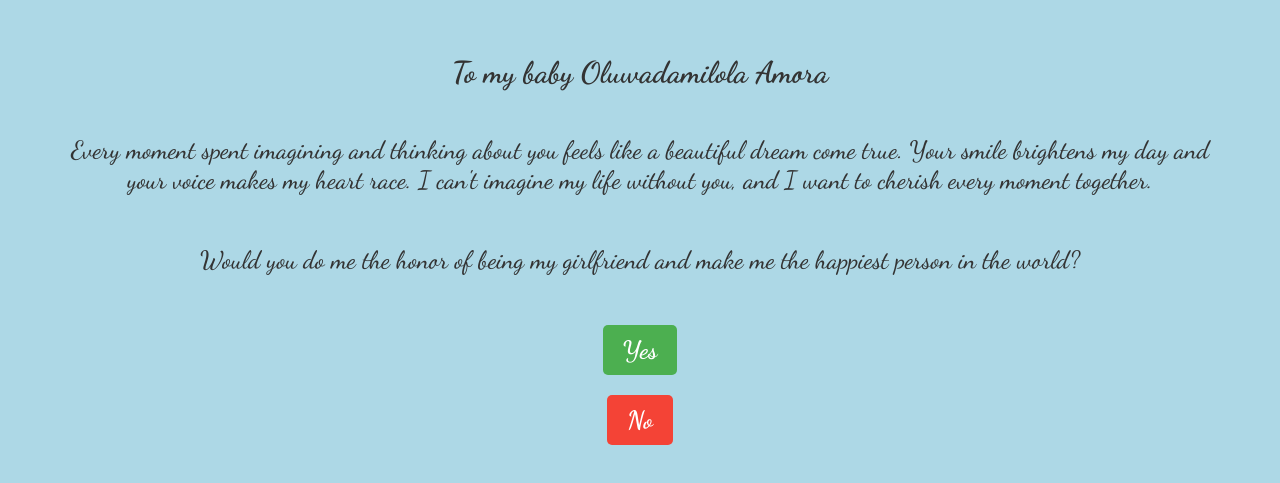
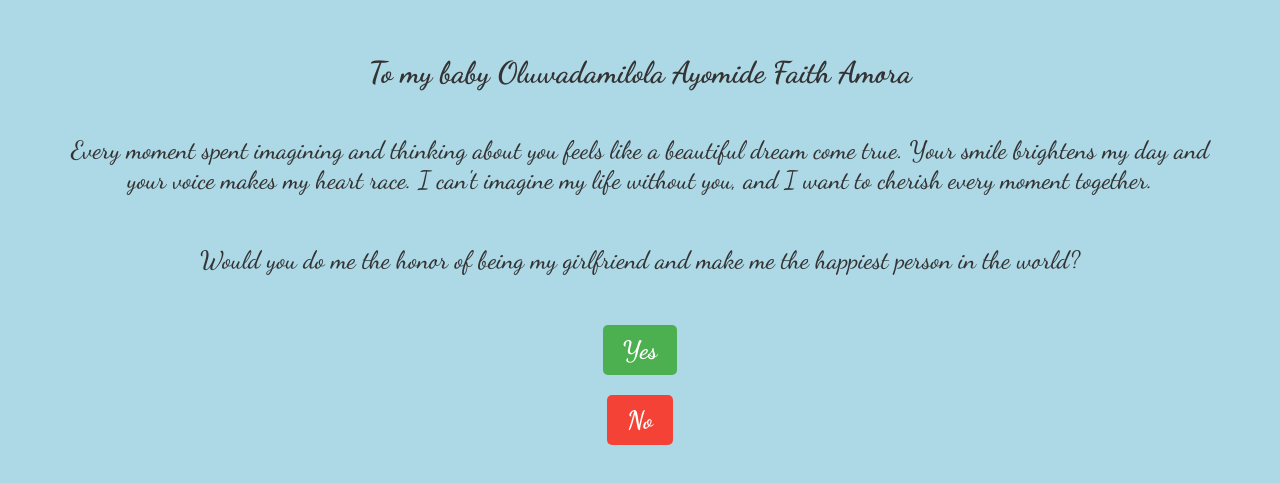
Before and after one commit to Seundavid18/proposal, a React (Create React App) app: page / in a window 1280 px wide. Shown: the part 171-654 px from the top of the page. Built offline with nearby package versions, Linux system fonts and the light colour scheme.

Commit message:
updated name

```diff
--- a/src/proposal.js
+++ b/src/proposal.js
@@ -12,7 +12,7 @@ const Proposal = () => {
 
     return (
         <div className="proposal-container">
-            <h1>To my baby Oluwadamilola Amora</h1>
+            <h1>To my baby Oluwadamilola Ayomide Faith Amora</h1>
             <p>
                 Every moment spent imagining and thinking about you feels like a beautiful dream come true.
                 Your smile brightens my day and your voice makes my heart race.
```
